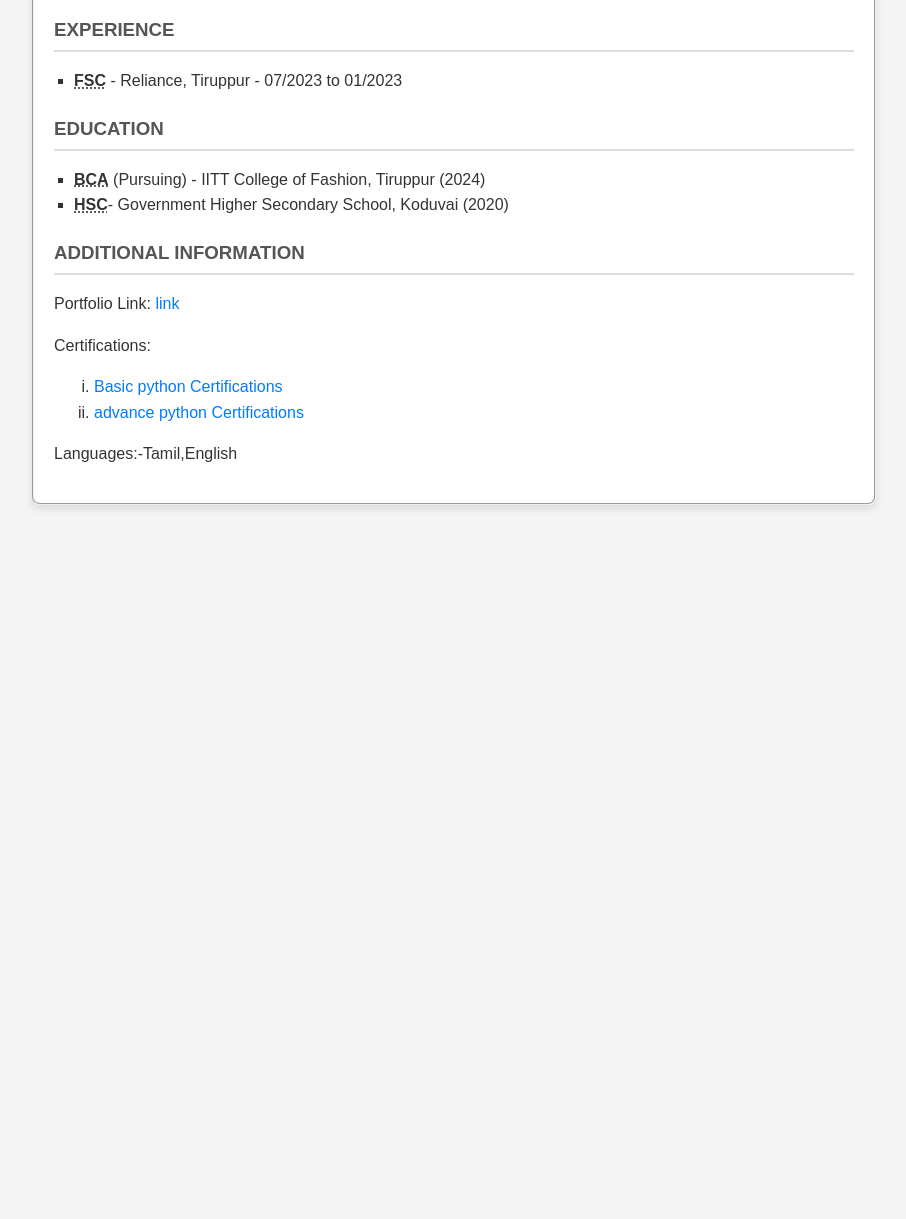
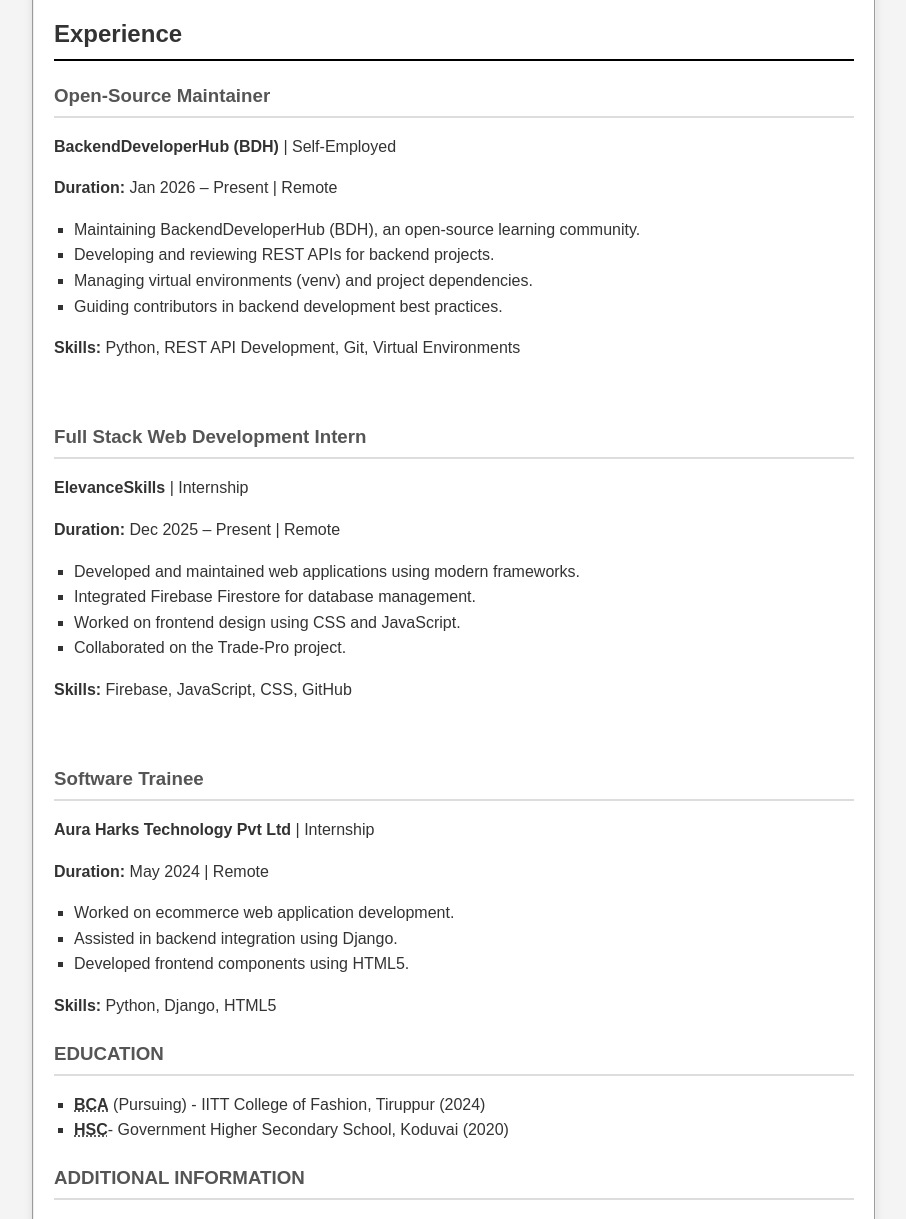
Before and after one commit to Prabakaran202/RESUME, a plain HTML site: page index.html in a window 1280 px wide. Shown: the part 2200-3419 px from the top of the page, without its empty margins (186-1092 px from the left). Before the commit the page ends 2725 px from the top, so only its background shows below. Drawn offline with Linux system fonts and the light colour scheme.

Commit message:
Update index.html
experience

```diff
--- a/index.html
+++ b/index.html
@@ -180,13 +180,55 @@
     </div>
 
 </section>
-<div id="Ex-div">
-    <h3>EXPERIENCE</h3>
-    <ul>
-        <li> <strong><abbr title="Field Service Engineer">FSC</abbr> </strong> - Reliance, Tiruppur  - 07/2023 to 01/2023 </li>
+<section>
+    <h2>Experience</h2>
 
-    </ul>
-</div>
+    <!-- Open Source Maintainer -->
+    <div>
+        <h3>Open-Source Maintainer</h3>
+        <p><strong>BackendDeveloperHub (BDH)</strong> | Self-Employed</p>
+        <p><strong>Duration:</strong> Jan 2026 – Present | Remote</p>
+        <ul>
+            <li>Maintaining BackendDeveloperHub (BDH), an open-source learning community.</li>
+            <li>Developing and reviewing REST APIs for backend projects.</li>
+            <li>Managing virtual environments (venv) and project dependencies.</li>
+            <li>Guiding contributors in backend development best practices.</li>
+        </ul>
+        <p><strong>Skills:</strong> Python, REST API Development, Git, Virtual Environments</p>
+    </div>
+
+    <br>
+
+    <!-- Full Stack Web Development Intern -->
+    <div>
+        <h3>Full Stack Web Development Intern</h3>
+        <p><strong>ElevanceSkills</strong> | Internship</p>
+        <p><strong>Duration:</strong> Dec 2025 – Present | Remote</p>
+        <ul>
+            <li>Developed and maintained web applications using modern frameworks.</li>
+            <li>Integrated Firebase Firestore for database management.</li>
+            <li>Worked on frontend design using CSS and JavaScript.</li>
+            <li>Collaborated on the Trade-Pro project.</li>
+        </ul>
+        <p><strong>Skills:</strong> Firebase, JavaScript, CSS, GitHub</p>
+    </div>
+
+    <br>
+
+    <!-- Software Trainee -->
+    <div>
+        <h3>Software Trainee</h3>
+        <p><strong>Aura Harks Technology Pvt Ltd</strong> | Internship</p>
+        <p><strong>Duration:</strong> May 2024 | Remote</p>
+        <ul>
+            <li>Worked on ecommerce web application development.</li>
+            <li>Assisted in backend integration using Django.</li>
+            <li>Developed frontend components using HTML5.</li>
+        </ul>
+        <p><strong>Skills:</strong> Python, Django, HTML5</p>
+    </div>
+
+</section>
 <div id="footer-div">
     <h3>EDUCATION</h3>
     <ul>
```
